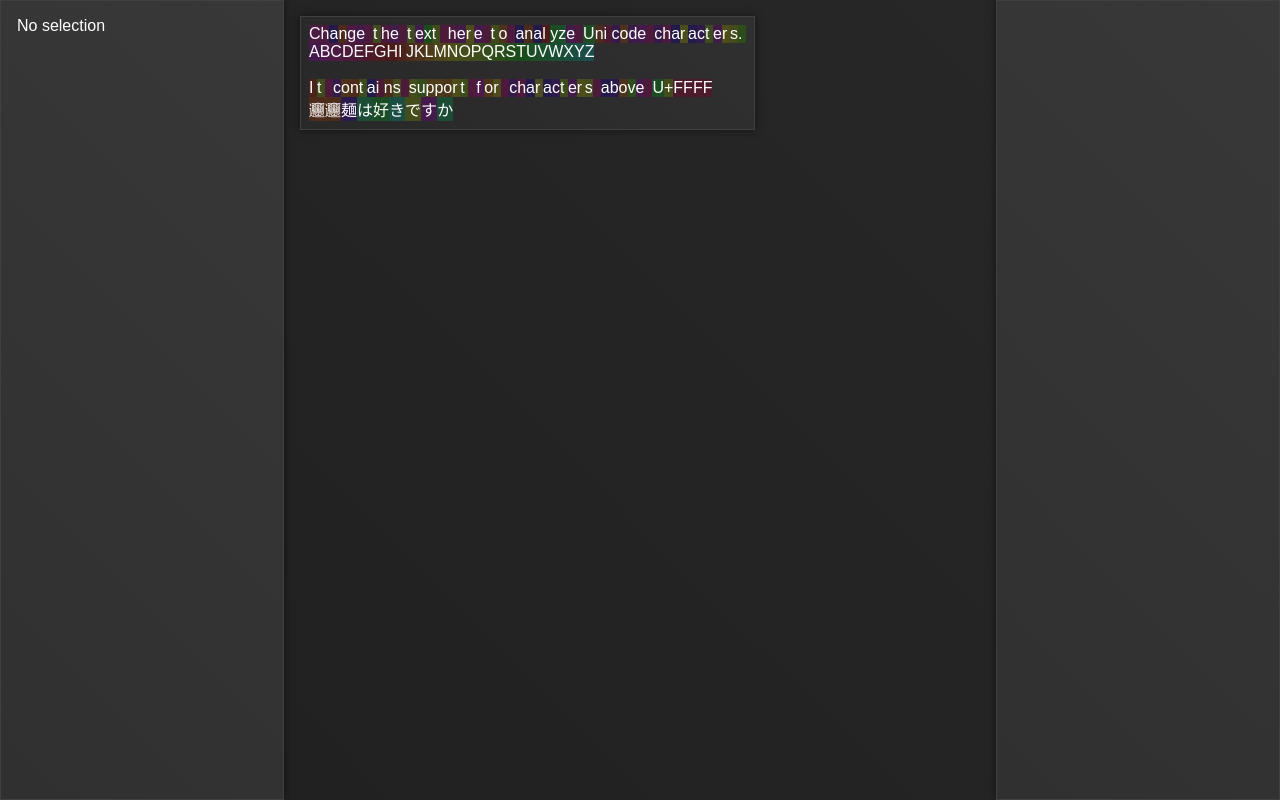
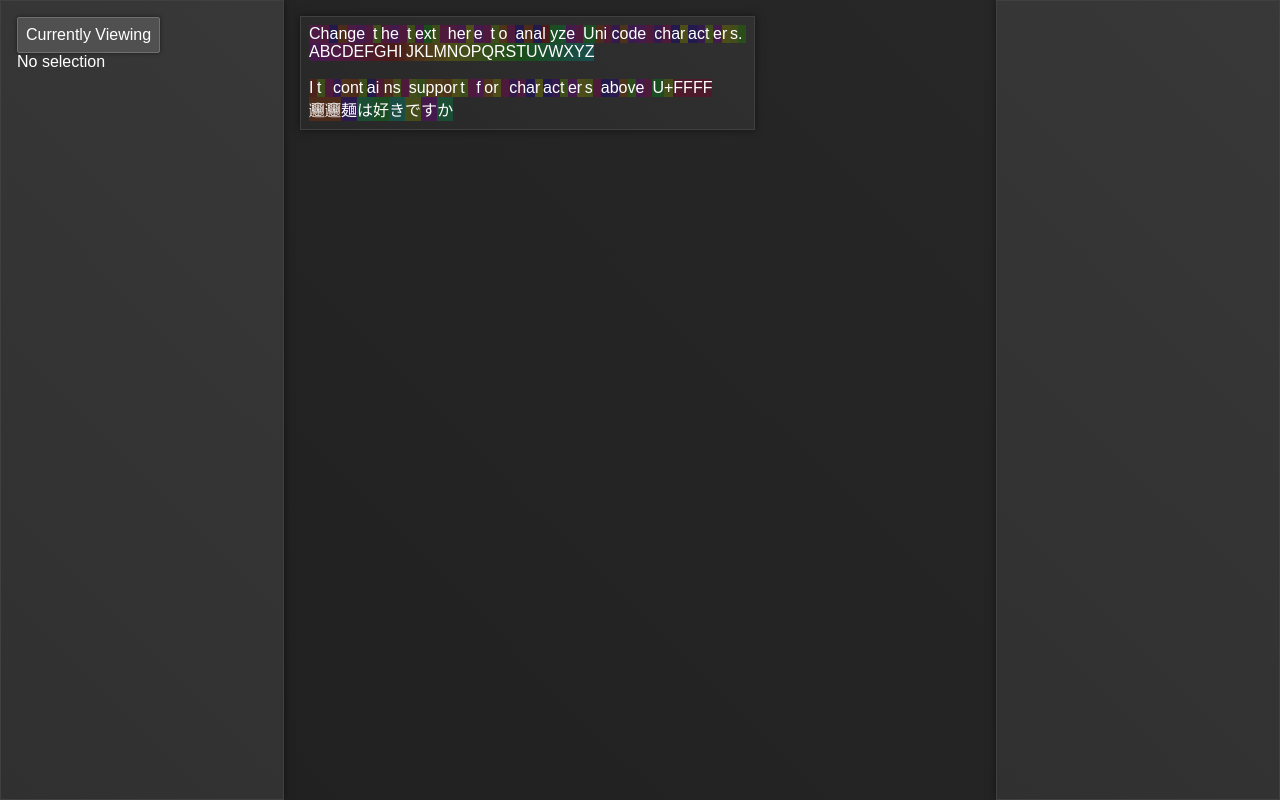
Before and after one commit to Spentine/TextUnicodeAnalyzer, a plain HTML site: page index.html in a window 1280 px wide. Drawn offline with Linux system fonts and the light colour scheme; a web font is replaced by a local one.

Commit message:
redo a lot to fix stuff
- firefox HATES ME IT HATES ME
- now u have two different modes wow

```diff
--- a/pageRender.js
+++ b/pageRender.js
@@ -21,15 +21,13 @@ class UnicodeTextAnalyzerPage {
     // add center content
     this.textArea = document.createElement("div");
     this.textArea.className = "text-area";
-    this.textArea.contentEditable = true;
-    this.textArea.textContent = (
+    this.text = (
       `Change the text here to analyze Unicode characters.\n` +
       `ABCDEFGHIJKLMNOPQRSTUVWXYZ\n\n` +
       `It contains support for characters above U+FFFF\n` +
       `𰻞𰻞麺は好きですか`
     );
-    this.markTextArea();
-    this.textArea.addEventListener("focusout", () => {this.markTextArea()});
+    this.textArea.textContent = this.text;
 
     // fix paste events
     this.textArea.addEventListener("paste", (event) => {
@@ -54,8 +52,31 @@ class UnicodeTextAnalyzerPage {
       range.setEndAfter(textNode);
     });
 
+    // this.textArea.addEventListener("focusout", () => {
+    //   this.viewMode();
+    // });
+    // this.textArea.addEventListener("mouseout", () => {
+    //   this.viewMode();
+    // });
+    this.textArea.addEventListener("click", () => {
+      this.editMode();
+    });
+
     // add left sidebar content
+    this.modeButton = document.createElement("button");
+    this.modeButton.textContent = "View Mode";
+    this.modeButton.addEventListener("click", () => {
+      if (this.mode === "edit") {
+        this.viewMode();
+      } else {
+        this.editMode();
+      }
+    });
+
+    this.viewMode(); // start in view mode
+
     this.debug = document.createElement("p");
+    this.debug.style.whiteSpace = "pre-wrap"; // preserve whitespace
 
     function debug() {
       const selection = window.getSelection();
@@ -66,8 +87,14 @@ class UnicodeTextAnalyzerPage {
         str = "No selection";
       } else {
         const range = selection.getRangeAt(0);
-        str = (`[${range.startOffset}-${range.endOffset}) ` +
-               `Selection: "${range.toString()}"\n`);
+        str = (
+          `[${range.startOffset}-${range.endOffset}) \n` +
+          `Selection: "${range.toString()}"\n` +
+          (range.toString().length === 1
+            ? `Unicode Code Point: ${range.toString().codePointAt(0)}\n`
+            : ``
+          )
+        );
       }
 
       this.debug.textContent = str;
@@ -76,6 +103,7 @@ class UnicodeTextAnalyzerPage {
 
     window.requestAnimationFrame(debug.bind(this));
 
+    this.leftSidebar.appendChild(this.modeButton);
     this.leftSidebar.appendChild(this.debug);
 
     this.centerContent.appendChild(this.textArea);
@@ -85,22 +113,36 @@ class UnicodeTextAnalyzerPage {
    * mark text area
    * like highlighting characters based on their Unicode properties
    */
-  markTextArea() {
+  markTextArea(text) {
     const makeUnicodeCharacterDiv = (char) => {
+      const returnElements = [];
+
+      let renderChar = char;
       if (char === "\n") {
         // create a text node for newlines
-        return document.createTextNode("\n");
+        returnElements.push(document.createTextNode("\n"));
+        renderChar = "";
+        return returnElements;
       }
-      const div = document.createElement("div");
-      div.textContent = char;
+
+      const div = document.createElement("span");
+      div.textContent = renderChar;
       div.className = "unicode-character";
       div.contentEditable = false; // make the divs non-editable
 
       const codePoint = char.codePointAt(0);
-      console.log(char, codePoint);
+      // console.log(char, codePoint);
       div.style.backgroundColor = `hsl(${(codePoint * 10) % 360}, 50%, 20%)`; // color based on char code
 
-      return div;
+      returnElements.push(div);
+
+      if (char === "\n") {
+        // make the width of the newline div 0px
+        div.style.width = "0px";
+        div.style.minWidth = "0px";
+      }
+
+      return returnElements;
     };
 
     const isSurrogatePair = (char) => {
@@ -108,34 +150,63 @@ class UnicodeTextAnalyzerPage {
       return (code >= 0xD800 && code <= 0xDBFF) || (code >= 0xDC00 && code <= 0xDFFF);
     };
 
-    const children = this.textArea.childNodes;
-    for (let i = 0; i < children.length; i++) {
-      const child = children[i];
-      // check if it's a character or a div
-      if (child.nodeType === Node.TEXT_NODE) {
-        // insert divs around each character
-        const text = child.textContent;
-        const newDivs = [];
-        for (let j = 0; j < text.length; j++) {
-          let char = text[j];
+    const currentTime = Date.now();
 
-          // handle surrogate pairs
-          if (isSurrogatePair(char) && j < text.length - 1) {
-            // combine surrogate pairs
-            char += text[++j];
-          }
+    for (let i = 0; i < text.length; i++) {
+      let char = text[i];
 
-          const div = makeUnicodeCharacterDiv(char);
+      // handle surrogate pairs
+      if (isSurrogatePair(char) && i < text.length - 1) {
+        // combine surrogate pairs
+        char += text[++i];
+      }
 
-          newDivs.push(div);
-        }
-        // replace the text node with the new divs
-        newDivs.forEach(
-          div => this.textArea.insertBefore(div, child)
-        );
-        this.textArea.removeChild(child);
+      const div = makeUnicodeCharacterDiv(char);
+
+      // insert div
+      for (const element of div) {
+        this.textArea.appendChild(element);
       }
     }
+
+    const timeTaken = Date.now() - currentTime;
+    console.log(`Marked text in ${timeTaken}ms`);
+  }
+
+  viewMode() {
+    if (this.mode === "view") return; // already in view mode
+
+    this.mode = "view";
+    this.modeButton.textContent = "Currently Viewing";
+
+    this.textArea.contentEditable = false;
+
+    // save existing text
+    this.text = this.textArea.textContent;
+
+    // clear existing content
+    while (this.textArea.firstChild) {
+      this.textArea.removeChild(this.textArea.firstChild);
+    }
+
+    this.markTextArea(this.text);
+  }
+
+  editMode() {
+    if (this.mode === "edit") return; // already in edit mode
+
+    this.mode = "edit";
+    this.modeButton.textContent = "Currently Editing";
+
+    this.textArea.contentEditable = true;
+
+    // clear existing content
+    while (this.textArea.firstChild) {
+      this.textArea.removeChild(this.textArea.firstChild);
+    }
+
+    // reset text content
+    this.textArea.textContent = this.text;
   }
 }
 
--- a/style.css
+++ b/style.css
@@ -9,6 +9,7 @@ body {
   padding: 0;
 
   overflow: none;
+  font-size: 16px;
 }
 
 h1, h2, h3 {
@@ -17,7 +18,24 @@ h1, h2, h3 {
 
 p {
   margin: 0;
-  font-size: 16px;
+  font-size: inherit;
+}
+
+button {
+  color: inherit;
+  font-family: inherit;
+  font-size: inherit;
+
+  background-color: #505050;
+  border: 1px solid #707070;
+  border-radius: 2px;
+  box-shadow: 0 0 4px #00000080;
+
+  padding: 8px;
+}
+
+button:hover {
+  background-color: #606060;
 }
 
 .root {
@@ -66,6 +84,7 @@ p {
   background: linear-gradient(45deg, #282828, #303030);
   border: 1px solid #404040;
   box-shadow: 0 0 8px #00000080;
+  color: #ffffff;
 
   padding: 8px;
   display: inline-block;
```
Also changed, not shown: unicodeUtil.js (added).
